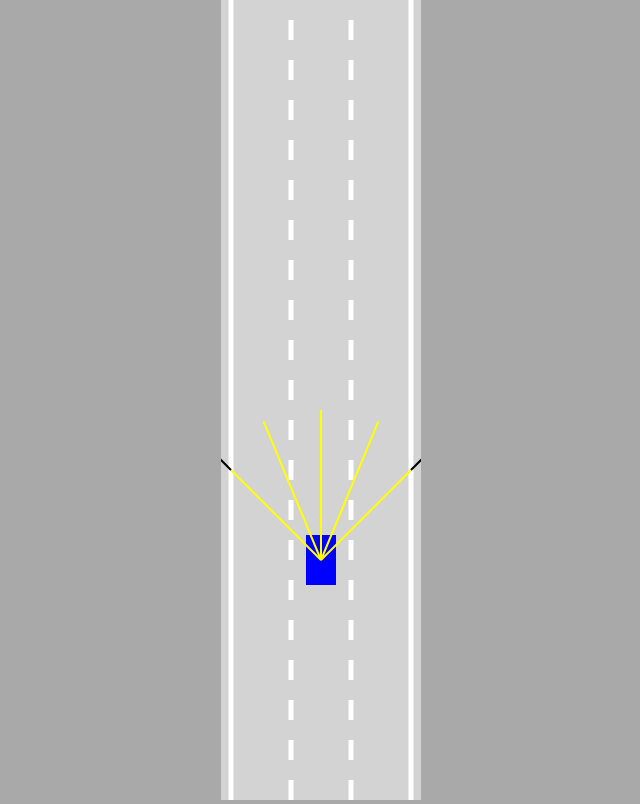
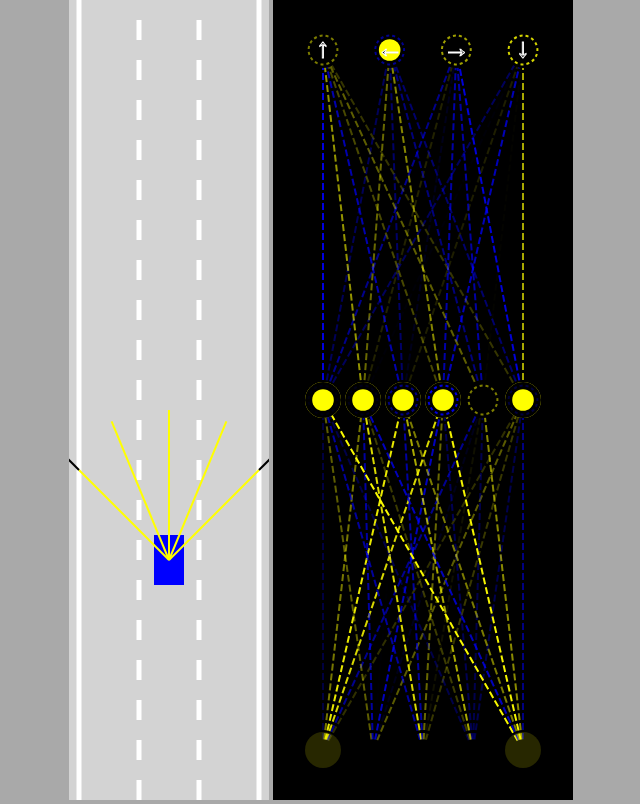
Before and after one commit to nreis11/self_driving_js, a plain HTML site: page index.html in a window 1280 px wide. Shown: the whole page, without its empty margins (319-959 px from the left). Drawn offline with Linux system fonts and the light colour scheme.

Commit message:
Lecture 7 - Visualizer

```diff
--- a/index.html
+++ b/index.html
@@ -8,7 +8,9 @@
     <link rel="stylesheet" href="style.css" />
   </head>
   <body>
-    <canvas id="myCanvas"></canvas>
+    <canvas id="carCanvas"></canvas>
+    <canvas id="networkCanvas"></canvas>
+    <script src="visualizer.js"></script>
     <script src="network.js"></script>
     <script src="sensor.js"></script>
     <script src="utils.js"></script>
--- a/main.js
+++ b/main.js
@@ -1,24 +1,32 @@
-const canvas = document.getElementById("myCanvas");
-canvas.width = 200;
+const carCanvas = document.getElementById("carCanvas");
+carCanvas.width = 200;
+const networkCanvas = document.getElementById("networkCanvas");
+networkCanvas.width = 300;
 
-const ctx = canvas.getContext("2d");
-const road = new Road(canvas.width / 2, canvas.width * 0.9);
+const carCtx = carCanvas.getContext("2d");
+const networkCtx = networkCanvas.getContext("2d");
+
+const road = new Road(carCanvas.width / 2, carCanvas.width * 0.9);
 const car = new Car(road.getLaneCenter(1), 100, 30, 50, "AI");
 const traffic = [new Car(road.getLaneCenter(1), -100, 30, 50, "DUMMY", 2)];
 
-const animate = () => {
+const animate = (time) => {
   traffic.forEach((car) => car.update(road.borders, []));
   car.update(road.borders, traffic);
-  canvas.height = window.innerHeight;
+  carCanvas.height = window.innerHeight;
+  networkCanvas.height = window.innerHeight;
 
-  ctx.save();
-  ctx.translate(0, -car.y + canvas.height * 0.7);
+  carCtx.save();
+  carCtx.translate(0, -car.y + carCanvas.height * 0.7);
 
-  road.draw(ctx);
-  traffic.forEach((car) => car.draw(ctx, "red"));
-  car.draw(ctx, "blue");
+  road.draw(carCtx);
+  traffic.forEach((car) => car.draw(carCtx, "red"));
+  car.draw(carCtx, "blue");
 
-  ctx.restore();
+  carCtx.restore();
+
+  networkCtx.lineDashOffset = -time / 50;
+  Visualizer.drawNetwork(networkCtx, car.brain);
   requestAnimationFrame(animate);
 };
 
--- a/style.css
+++ b/style.css
@@ -5,6 +5,9 @@ body {
     text-align: center;
 }
 
-#myCanvas {
+#networkCanvas {
+    background: black;
+}
+#carCanvas {
     background: lightgrey;
 }
--- a/utils.js
+++ b/utils.js
@@ -38,3 +38,11 @@ function polysIntersect(poly1, poly2) {
   }
   return false;
 }
+
+function getRGBA(value) {
+  const alpha = Math.abs(value);
+  const R = value < 0 ? 0 : 255;
+  const G = R;
+  const B = value < 0 ? 255 : 0;
+  return "rgba(" + R + "," + G + "," + B + "," + alpha + ")";
+}
--- /dev/null
+++ b/visualizer.js
@@ -0,0 +1,105 @@
+class Visualizer {
+  static drawNetwork(ctx, network) {
+    const margin = 50;
+    const left = margin;
+    const top = margin;
+    const width = ctx.canvas.width - margin * 2;
+    const height = ctx.canvas.height - margin * 2;
+
+    // Visualizer.drawLevel(ctx, network.levels[0], left, top, width, height);
+    const levelHeight = height / network.levels.length;
+    for (let i = network.levels.length - 1; i >= 0; i--) {
+      const levelTop =
+        top +
+        lerp(
+          height - levelHeight,
+          0,
+          network.levels.length === 1 ? 0.5 : i / (network.levels.length - 1)
+        );
+      ctx.setLineDash([7, 3]);
+      Visualizer.drawLevel(
+        ctx,
+        network.levels[i],
+        left,
+        levelTop,
+        width,
+        levelHeight,
+        i === network.levels.length - 1 ? ["↑", "←", "→", "↓"] : []
+      );
+    }
+  }
+
+  static drawLevel(ctx, level, left, top, width, height, outputLabels) {
+    const right = left + width;
+    const bottom = top + height;
+
+    const { inputs, outputs, weights, biases } = level;
+
+    // Lines
+    inputs.forEach((input, i) => {
+      outputs.forEach((output, j) => {
+        ctx.beginPath();
+        ctx.moveTo(Visualizer.#getNodeX(inputs, i, left, right), bottom);
+        ctx.lineTo(Visualizer.#getNodeX(outputs, j, left, right), top);
+        ctx.lineWidth = 2;
+        ctx.strokeStyle = getRGBA(weights[i][j]);
+        ctx.stroke();
+      });
+    });
+
+    // Nodes
+    const nodeRadius = 18;
+    inputs.forEach((input, i) => {
+      const x = Visualizer.#getNodeX(inputs, i, left, right);
+      ctx.beginPath();
+      ctx.arc(x, bottom, nodeRadius * 0.6, 0, Math.PI * 2);
+      ctx.fillStyle = "black";
+      ctx.fill();
+      ctx.beginPath();
+      ctx.arc(x, bottom, nodeRadius, 0, Math.PI * 2);
+      ctx.fillStyle = getRGBA(input);
+      ctx.fill();
+    });
+
+    outputs.forEach((output, i) => {
+      const x = Visualizer.#getNodeX(outputs, i, left, right);
+      ctx.beginPath();
+      ctx.arc(x, top, nodeRadius, 0, Math.PI * 2);
+      ctx.fillStyle = "black";
+      ctx.fill();
+      ctx.beginPath();
+      ctx.arc(x, top, nodeRadius * 0.6, 0, Math.PI * 2);
+      ctx.fillStyle = getRGBA(output);
+      ctx.fill();
+
+      // Bias
+      ctx.beginPath();
+      ctx.lineWidth = 2;
+      ctx.arc(x, top, nodeRadius * 0.8, 0, Math.PI * 2);
+      ctx.strokeStyle = getRGBA(biases[i]);
+      ctx.setLineDash([3, 3]);
+      ctx.stroke();
+      ctx.setLineDash([]);
+
+      if (outputLabels[i]) {
+        ctx.beginPath();
+        ctx.textAlign = "center";
+        ctx.textBaseline = "middle";
+        ctx.fillStyle = "black";
+        ctx.strokeStyle = "white";
+        ctx.font = nodeRadius * 1.5 + "px Arial";
+        ctx.fillText(outputLabels[i], x, top);
+        ctx.lineWidth = 1;
+        ctx.strokeText(outputLabels[i], x, top);
+      }
+    });
+  }
+
+  static #getNodeX(nodes, index, left, right) {
+    return lerp(
+      left,
+      right,
+      nodes.length === 1 ? 0.5 : index / (nodes.length - 1)
+    );
+  }
+}
```
